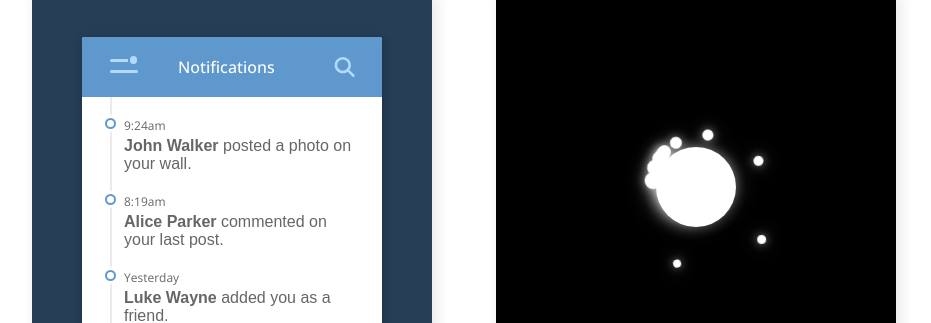
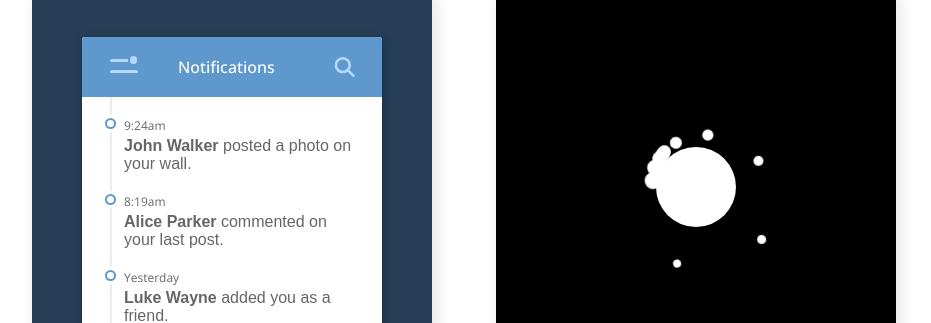
Before and after one commit to heatherdice/100_days_css, a React (Create React App) app: page / in a window 1280 px wide. Shown: the part 2720-3043 px from the top of the page, without its empty margins (176-1107 px from the left). Built offline with nearby package versions, Linux system fonts and the light colour scheme.

Commit message:
Working on animation stylings

```diff
--- a/src/components/dayComponents/Day08.js
+++ b/src/components/dayComponents/Day08.js
@@ -29,7 +29,7 @@ export default function Day08() {
                     height: '3em',
                     background: '#fff',
                     borderRadius: '50%',
-                    boxShadow: '0 0 15px rgba(255, 255, 255, 0.7), 0 0 30px rgba(255, 255, 255, 0.4)',
+                    // boxShadow: '0 0 15px rgba(255, 255, 255, 0.7), 0 0 30px rgba(255, 255, 255, 0.4)',
                 }} />
             </div>
         );
@@ -63,7 +63,7 @@ export default function Day08() {
                     height: `${spotsSize}px`,
                     background: '#fff',
                     borderRadius: '50%',
-                    boxShadow: '0 0 10px rgba(255, 255, 255, 0.5), 0 0 20px rgba(255, 255, 255, 0.3)',
+                    // boxShadow: '0 0 10px rgba(255, 255, 255, 0.5), 0 0 20px rgba(255, 255, 255, 0.3)',
                 }} />
             </div>
         );
--- a/src/styles/dayStyles/Day08.css
+++ b/src/styles/dayStyles/Day08.css
@@ -15,7 +15,7 @@
     background-color: #FFFFFF;
     border-radius: 50%;
     /* filter: blur(1px); */
-    mix-blend-mode: lighten;
+    mix-blend-mode: normal;
 }
 
 @keyframes rotate {
```
